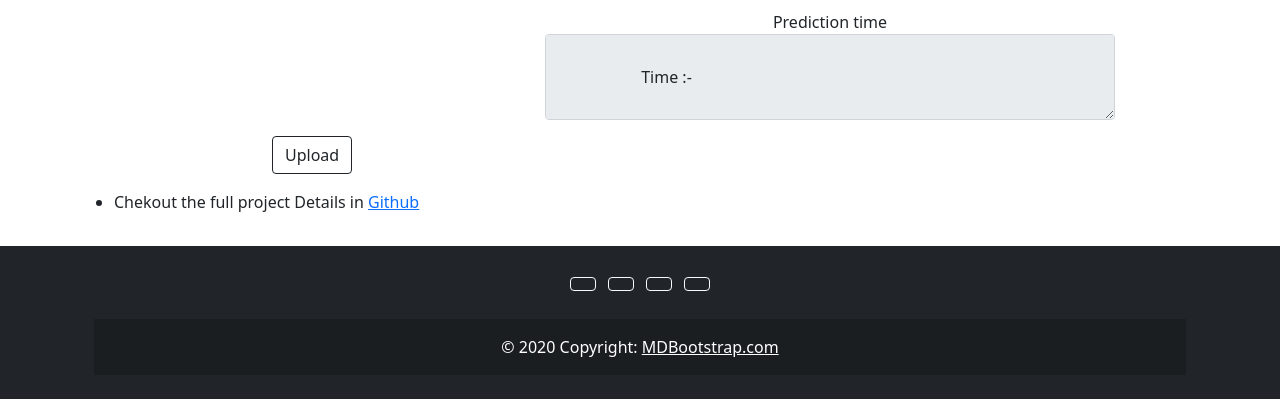
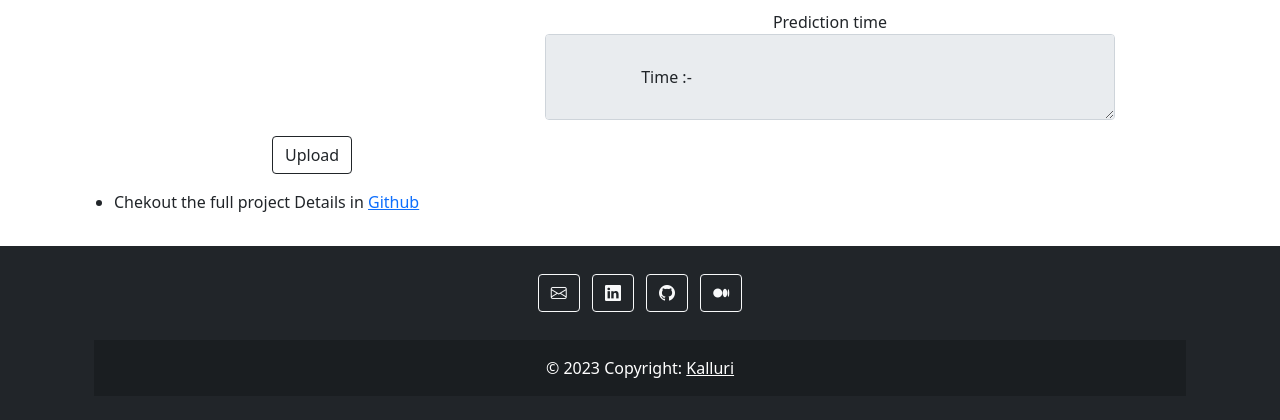
Before and after one commit to vasanthsai26/oxford-pet-localiztion-and-classification, a Flask app: template templates/index.html in a window 1280 px wide. Shown: the part 730-1150 px from the top of the page. Before the commit the page ends 1129 px from the top, so only its background shows below. Run offline with Flask 2, Linux system fonts and the light colour scheme; the template is opened without the code that fills it, so the values that code supplies are empty; some libraries are stand-ins or nearby versions.

Commit message:
modified bootstarp icons

```diff
--- a/templates/index.html
+++ b/templates/index.html
@@ -43,7 +43,7 @@
     <div class="row">
         <div style="text-align: left; margin-bottom: 1rem" class="col">
             <ul>
-                <li>Chekout the full project Details in <a href="https://github.com/vasanthsai26/oxford_pet_object_localization_and_classification">Github</a></li>
+                <li>Chekout the full project Details in <a href="https://github.com/vasanthsai26/oxford-pet-localiztion-and-classification">Github</a></li>
             </ul>
         </div>
     </div>
--- a/templates/layout.html
+++ b/templates/layout.html
@@ -9,8 +9,8 @@
     <!-- Bootstrap CSS -->
     <link href="https://cdn.jsdelivr.net/npm/bootstrap@5.0.2/dist/css/bootstrap.min.css" rel="stylesheet"
         integrity="sha384-EVSTQN3/azprG1Anm3QDgpJLIm9Nao0Yz1ztcQTwFspd3yD65VohhpuuCOmLASjC" crossorigin="anonymous">
+        <link rel="stylesheet" href="https://cdn.jsdelivr.net/npm/bootstrap-icons@1.10.3/font/bootstrap-icons.css">
     <link rel="stylesheet" href="{{ url_for('static',filename='styles.css')}}">
-    <script src="https://kit.fontawesome.com/yourcode.js" crossorigin="anonymous"></script>
     {{ dropzone.load_css() }}
     {{ dropzone.style(
     'border: 2px dashed #000000;
@@ -18,6 +18,7 @@
     text-align: center;
     min-height: 300px;
     max-width: 300px;')}}
+    <script src="https://kit.fontawesome.com/yourcode.js" crossorigin="anonymous"></script>
 
     <!-- Title -->
     {% if title%}
@@ -81,26 +82,26 @@
             <section class="mb-4">
                 <!-- Google -->
                 <a class="btn btn-outline-light btn-floating m-1"
-                    href="href=”https://mail.google.com/mail/?view=cm&source=mailto&to=vasanthsai26@gmail.com&body=From%20obcloc%page&su=Hi”"
-                    role="button"><i class="fab fa-google"></i></a>
+                href="mailto:vasanthsai26@gmail.com?subject=user%20from%20pet%20localization%20&body=hi"
+                    role="button"><i class="bi bi-envelope"></i></a>
                 <!-- Linkedin -->
                 <a class="btn btn-outline-light btn-floating m-1" href="https://www.linkedin.com/in/vasanthsai/"
-                    role="button"><i class="fab fa-linkedin-in"></i></a>
+                    role="button"><i class="bi bi-linkedin"></i></a>
 
                 <!-- Github -->
                 <a class="btn btn-outline-light btn-floating m-1" href="https://github.com/vasanthsai26"
-                    role="button"><i class="fab fa-github"></i></a>
+                    role="button"><i class="bi bi-github"></i></a>
 
                 <!-- Medium -->
-                <a class="btn btn-outline-light btn-floating m-1" href="https://github.com/vasanthsai26"
-                    role="button"><i class="fab fa-github"></i></a>
+                <a class="btn btn-outline-light btn-floating m-1" href="https://medium.com/@vasanthsai"
+                    role="button"><i class="bi bi-medium"></i></a>
             </section>
             <!-- Section: Social media -->
         </div">
           <!-- Copyright -->
         <div class="text-center p-3" style="background-color: rgba(0, 0, 0, 0.2);">
-            © 2020 Copyright:
-            <a class="text-white" href="https://mdbootstrap.com/">MDBootstrap.com</a>
+            © 2023 Copyright:
+            <a class="text-white" >Kalluri</a>
         </div>
         <!-- Copyright -->
     </footer>
```
